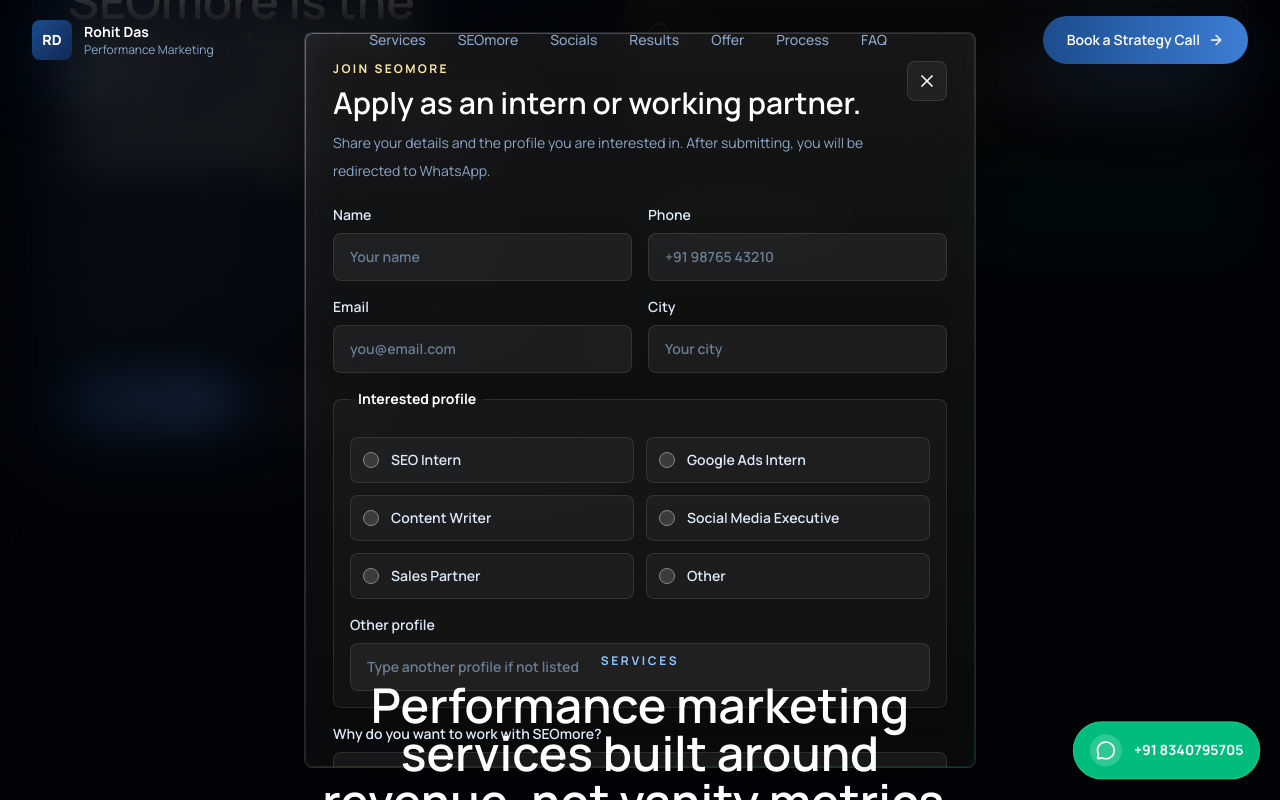
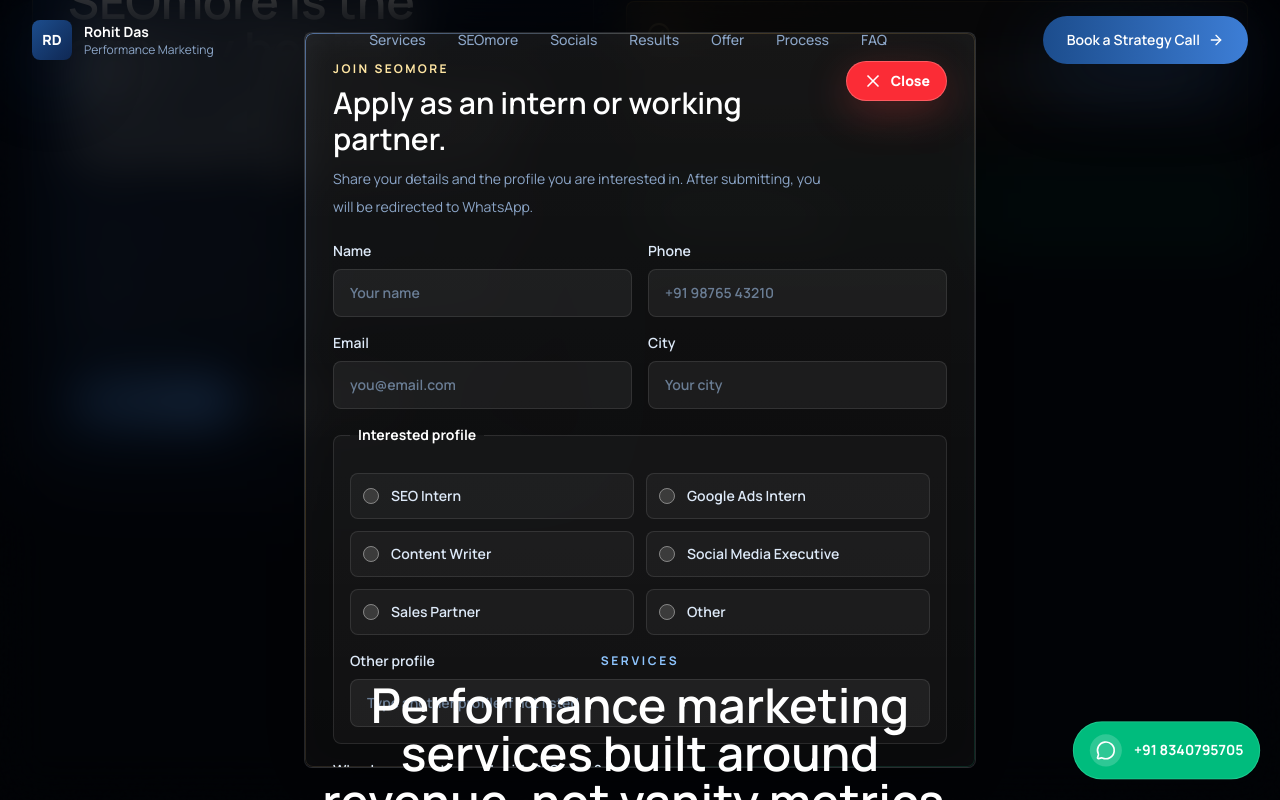
Before and after one commit to rohitdas3636/rohitdas.in, a Next.js app: page / in a window 1280 px wide. Both pictures are taken after a click on the button "Work with SEOmore". Shown: the part 3085-3885 px from the top of the page. Built offline with nearby package versions, Linux system fonts and the light colour scheme.

Commit message:
Highlight popup close controls

```diff
--- a/components/inactivity-popup.tsx
+++ b/components/inactivity-popup.tsx
@@ -50,10 +50,11 @@
           <button
             type="button"
             onClick={() => setOpen(false)}
-            className="grid h-10 w-10 shrink-0 place-items-center rounded-[8px] border border-white/10 bg-white/[0.06] text-white hover:bg-white/[0.1]"
+            className="inline-flex min-h-10 shrink-0 items-center justify-center gap-2 rounded-full border border-red-300/40 bg-red-500 px-4 py-2 text-sm font-extrabold text-white shadow-[0_12px_40px_rgba(239,68,68,0.28)] transition hover:-translate-y-0.5 hover:bg-red-400 focus:outline-none focus:ring-2 focus:ring-red-200 focus:ring-offset-2 focus:ring-offset-ink"
             aria-label="Close free strategy call popup"
           >
             <X className="h-5 w-5" aria-hidden="true" />
+            <span>Close</span>
           </button>
         </div>
 
--- a/components/work-with-seomore-modal.tsx
+++ b/components/work-with-seomore-modal.tsx
@@ -39,10 +39,11 @@
           <button
             type="button"
             onClick={onClose}
-            className="grid h-10 w-10 shrink-0 place-items-center rounded-[8px] border border-white/10 bg-white/[0.06] text-white hover:bg-white/[0.1]"
+            className="inline-flex min-h-10 shrink-0 items-center justify-center gap-2 rounded-full border border-red-300/40 bg-red-500 px-4 py-2 text-sm font-extrabold text-white shadow-[0_12px_40px_rgba(239,68,68,0.28)] transition hover:-translate-y-0.5 hover:bg-red-400 focus:outline-none focus:ring-2 focus:ring-red-200 focus:ring-offset-2 focus:ring-offset-ink"
             aria-label="Close SEOmore application form"
           >
             <X className="h-5 w-5" aria-hidden="true" />
+            <span>Close</span>
           </button>
         </div>
 
```
